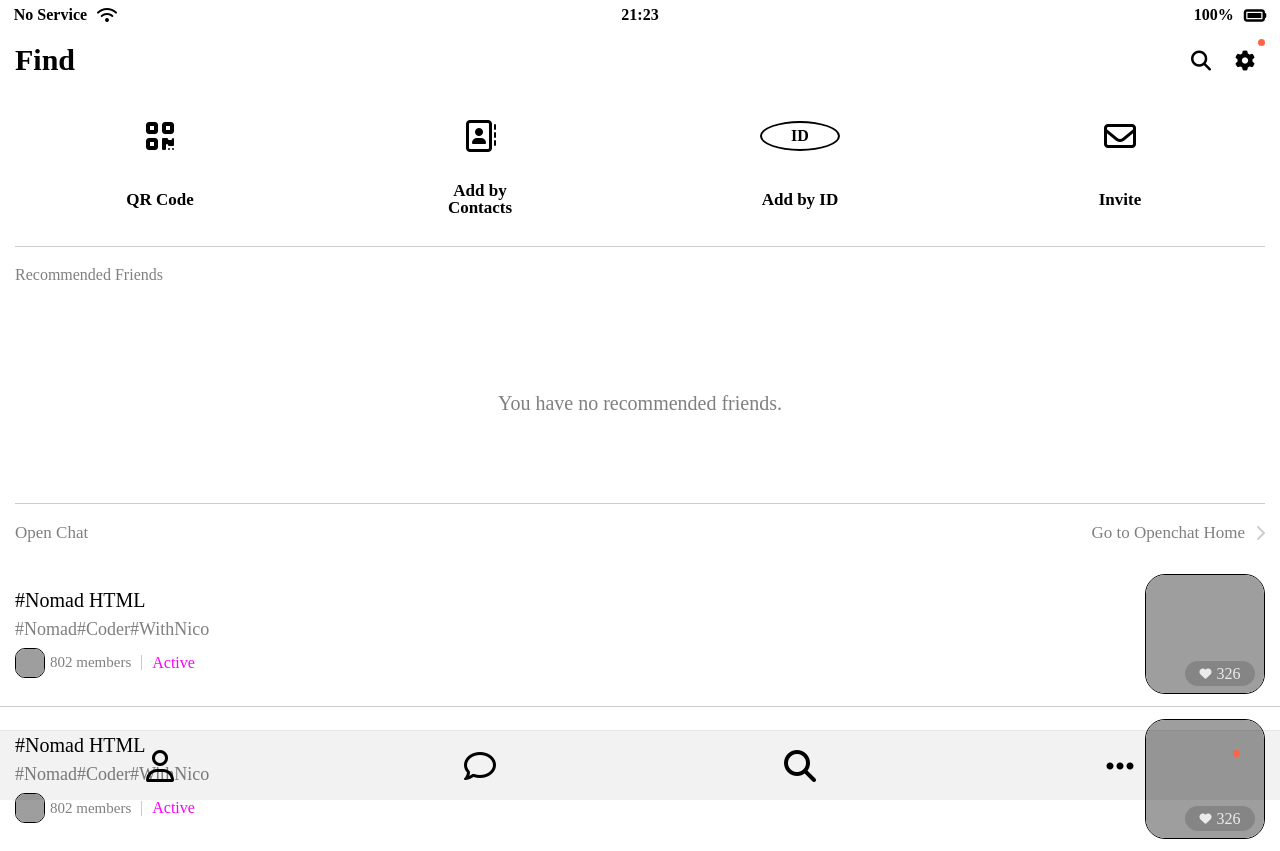
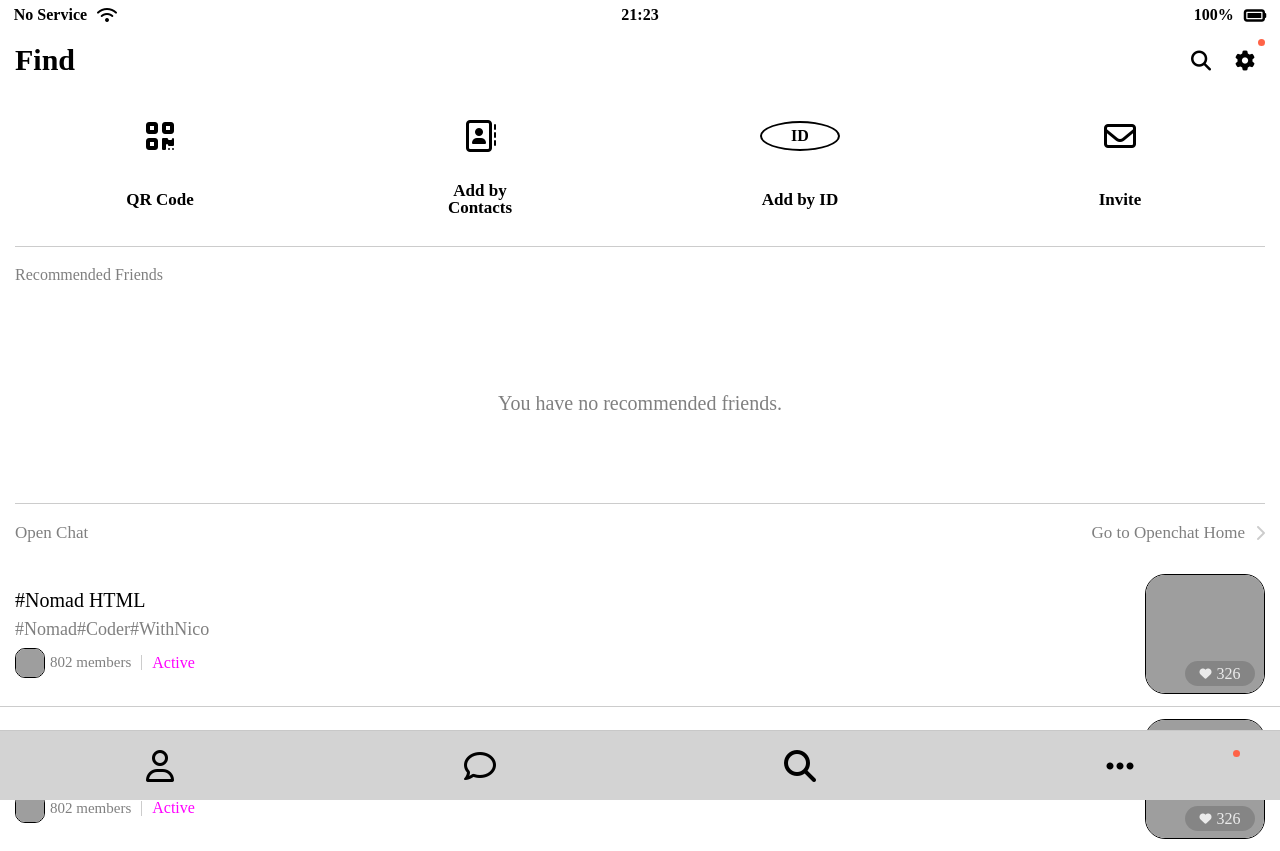
Before and after one commit to zoocasso/kakaotalk-clonecoding, a plain HTML site: page find.html in a window 1280 px wide. Drawn offline with Linux system fonts and the light colour scheme; grey boxes are pictures that could not be loaded.

Commit message:
Update nav-bar.css

```diff
--- a/css/component/nav-bar.css
+++ b/css/component/nav-bar.css
@@ -10,7 +10,7 @@
   display: flex;
   justify-content: center;
   align-items: center;
-  background-color: rgba(0, 0, 0, 0.05);
+  background-color: lightgray;
 }
 
 .nav__list__item {
```
